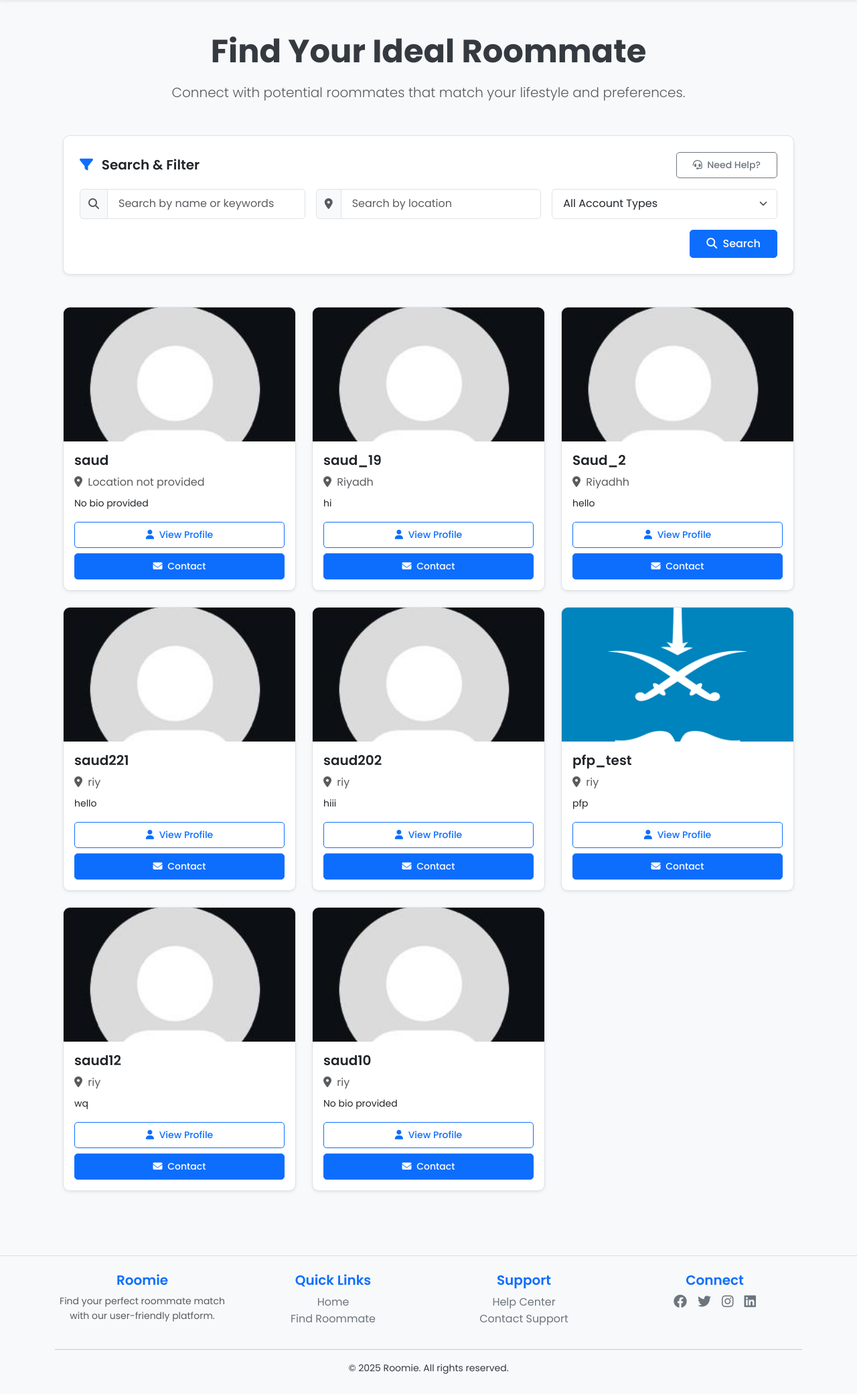
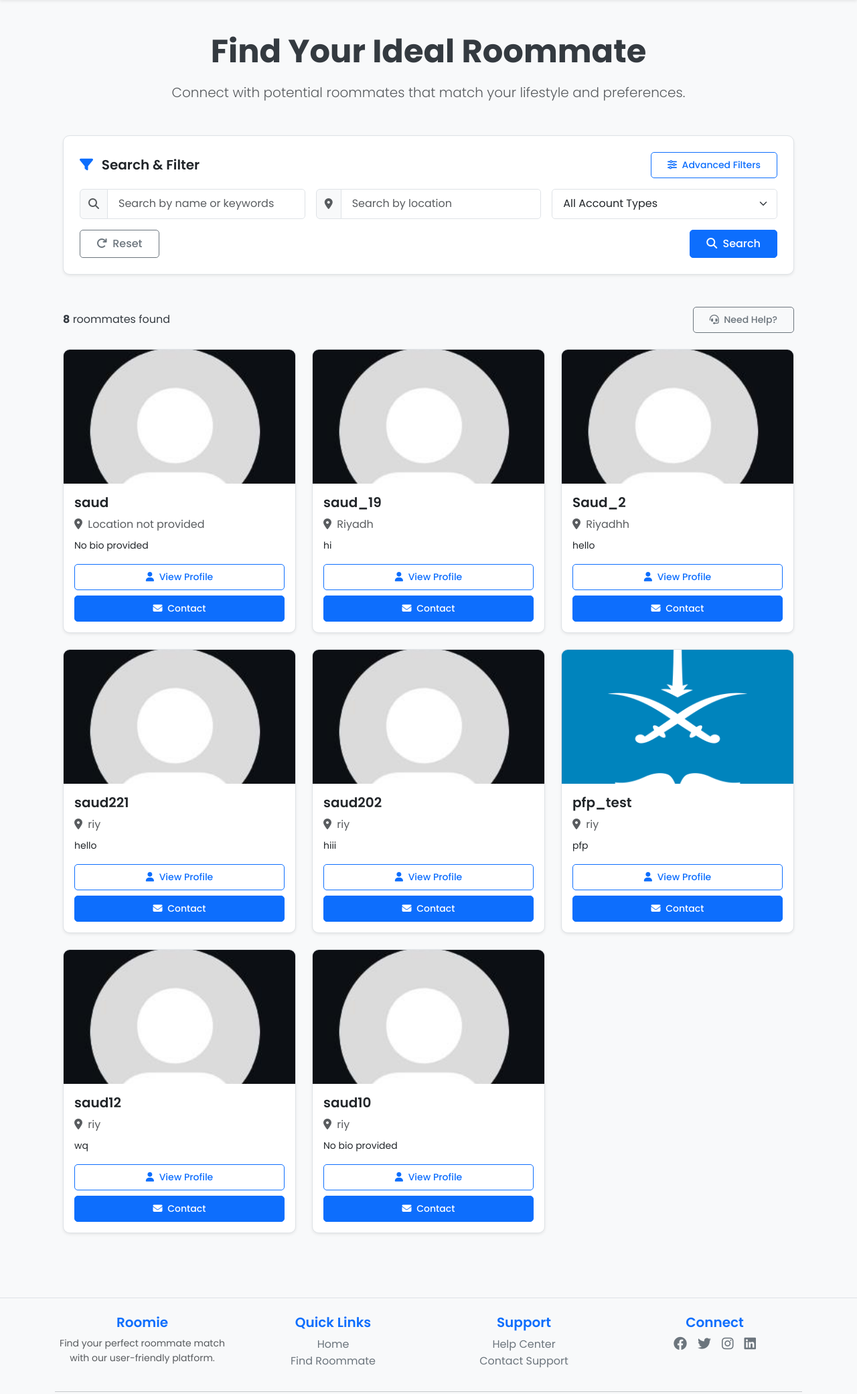
Before and after one commit to sh3ba1R/RoomiePlatform, a Django app: page /find-roommate/ in a window 1280 px wide. Shown: the part 74-2155 px from the top of the page at 67% size. Before the commit the page ends 2125 px from the top, so only its background shows below. Run offline with Django 5.2, Linux system fonts and the light colour scheme; data comes from the database, SQL or seed files in the repository; both versions use the stored data as it was after the commit.

Commit message:
Roommate Search and Filter System Improvement

```diff
--- a/roomie/templates/find_roommate.html
+++ b/roomie/templates/find_roommate.html
@@ -18,13 +18,13 @@
         <h5 class="card-title mb-0">
           <i class="fas fa-filter text-primary me-2"></i> Search & Filter
         </h5>
-        <!-- Add Help Button -->
-        <a href="{% url 'submit_support_ticket' %}?type=general" class="btn btn-sm btn-outline-secondary">
-          <i class="fas fa-headset me-1"></i> Need Help?
-        </a>
+        <button class="btn btn-sm btn-outline-primary" type="button" data-bs-toggle="collapse" data-bs-target="#advancedFilters" aria-expanded="false">
+          <i class="fas fa-sliders-h me-1"></i> Advanced Filters
+        </button>
       </div>
+
       <form id="roommate-filter-form" method="GET" class="row g-3">
-        <!-- Search bar -->
+        <!-- Basic Search Options -->
         <div class="col-md-4">
           <div class="input-group">
             <span class="input-group-text bg-light">
@@ -69,8 +69,53 @@
           </select>
         </div>
 
-        <!-- Submit button -->
-        <div class="col-12 text-end">
+        <!-- Advanced Filters (Collapsible) -->
+        <div class="col-12 collapse" id="advancedFilters">
+          <div class="card card-body mt-3">
+            <div class="row g-3">
+              <!-- Budget Range -->
+              <div class="col-md-6">
+                <label class="form-label">Budget Range ($)</label>
+                <div class="row">
+                  <div class="col-6">
+                    <input type="number" class="form-control" name="min_budget" placeholder="Min" value="{{ request.GET.min_budget }}">
+                  </div>
+                  <div class="col-6">
+                    <input type="number" class="form-control" name="max_budget" placeholder="Max" value="{{ request.GET.max_budget }}">
+                  </div>
+                </div>
+              </div>
+
+              <!-- Lifestyle Preferences -->
+              <div class="col-md-6">
+                <label class="form-label">Lifestyle</label>
+                <select name="lifestyle" class="form-select">
+                  <option value="">Any Lifestyle</option>
+                  <option value="quiet" {% if request.GET.lifestyle == 'quiet' %}selected{% endif %}>Quiet/Studious</option>
+                  <option value="social" {% if request.GET.lifestyle == 'social' %}selected{% endif %}>Social/Outgoing</option>
+                  <option value="neat" {% if request.GET.lifestyle == 'neat' %}selected{% endif %}>Neat/Organized</option>
+                  <option value="relaxed" {% if request.GET.lifestyle == 'relaxed' %}selected{% endif %}>Relaxed/Laid-back</option>
+                </select>
+              </div>
+
+              <!-- Availability Status -->
+              <div class="col-md-6">
+                <label class="form-label">Availability Status</label>
+                <select name="is_available" class="form-select">
+                  <option value="">Any Status</option>
+                  <option value="true" {% if request.GET.is_available == 'true' %}selected{% endif %}>Available Now</option>
+                  <option value="false" {% if request.GET.is_available == 'false' %}selected{% endif %}>Not Available</option>
+                </select>
+              </div>
+            </div>
+          </div>
+        </div>
+
+        <!-- Submit and Reset Buttons -->
+        <div class="col-12 d-flex justify-content-between">
+          <a href="{% url 'find_roommate' %}" class="btn btn-outline-secondary">
+            <i class="fas fa-redo me-1"></i> Reset
+          </a>
           <button type="submit" class="btn btn-primary">
             <i class="fas fa-search me-1"></i> Search
           </button>
@@ -79,11 +124,26 @@
     </div>
   </div>
 
+  <!-- Search Results Stats -->
+  <div class="d-flex justify-content-between align-items-center mb-4">
+    <p class="mb-0">
+      <strong>{{ roommates.paginator.count }}</strong> roommates found
+      {% if request.GET.search or request.GET.location or request.GET.account_type %}
+        matching your criteria
+      {% endif %}
+    </p>
+    <div>
+      <a href="{% url 'support_home' %}" class="btn btn-sm btn-outline-secondary">
+        <i class="fas fa-headset me-1"></i> Need Help?
+      </a>
+    </div>
+  </div>
+
   <!-- Roommate Profiles Section -->
   <div class="row g-4">
     {% for roommate in roommates %}
     <div class="col-md-4">
-      <div class="card h-100 shadow-sm">
+      <div class="card h-100 shadow-sm hover-card">
         <!-- Profile Photo -->
         {% if roommate.profile_photo %}
         <img
@@ -108,6 +168,20 @@
             <i class="fas fa-map-marker-alt me-1"></i>
             {{ roommate.location|default:"Location not provided" }}
           </p>
+
+          <!-- Additional Profile Details -->
+          {% if roommate.budget %}
+          <p class="card-text mb-1 small">
+            <i class="fas fa-dollar-sign me-1 text-success"></i> Budget: ${{ roommate.budget }}/month
+          </p>
+          {% endif %}
+
+          {% if roommate.lifestyle_preferences %}
+          <p class="card-text mb-1 small">
+            <i class="fas fa-user-friends me-1 text-primary"></i> Lifestyle: {{ roommate.lifestyle_preferences }}
+          </p>
+          {% endif %}
+
           <p class="card-text small mb-3">
             {% if roommate.bio %}
               {{ roommate.bio|truncatechars:60 }}
@@ -138,8 +212,11 @@
     <div class="col-12 text-center">
       <div class="alert alert-info py-4">
         <i class="fas fa-info-circle me-2"></i>
-        No roommate profiles found at the moment. Check back soon or be the first to create a profile!
+        No roommate profiles found matching your search criteria. Try adjusting your filters.
       </div>
+      <a href="{% url 'find_roommate' %}" class="btn btn-outline-primary mt-3">
+        <i class="fas fa-redo me-1"></i> Reset Search
+      </a>
     </div>
     {% endfor %}
   </div>
@@ -150,7 +227,7 @@
     <ul class="pagination justify-content-center">
       {% if roommates.has_previous %}
       <li class="page-item">
-        <a class="page-link" href="?page={{ roommates.previous_page_number }}">
+        <a class="page-link" href="?{% for key, value in request.GET.items %}{% if key != 'page' %}{{ key }}={{ value }}&{% endif %}{% endfor %}page={{ roommates.previous_page_number }}">
           &laquo; Previous
         </a>
       </li>
@@ -167,14 +244,14 @@
       </li>
       {% else %}
       <li class="page-item">
-        <a class="page-link" href="?page={{ i }}">{{ i }}</a>
+        <a class="page-link" href="?{% for key, value in request.GET.items %}{% if key != 'page' %}{{ key }}={{ value }}&{% endif %}{% endfor %}page={{ i }}">{{ i }}</a>
       </li>
       {% endif %}
       {% endfor %}
 
       {% if roommates.has_next %}
       <li class="page-item">
-        <a class="page-link" href="?page={{ roommates.next_page_number }}">
+        <a class="page-link" href="?{% for key, value in request.GET.items %}{% if key != 'page' %}{{ key }}={{ value }}&{% endif %}{% endfor %}page={{ roommates.next_page_number }}">
           Next &raquo;
         </a>
       </li>
@@ -186,5 +263,16 @@
     </ul>
   </nav>
   {% endif %}
+
+  <!-- Extra CSS for card hover effect -->
+  <style>
+    .hover-card {
+      transition: transform 0.3s ease;
+    }
+    .hover-card:hover {
+      transform: translateY(-5px);
+      box-shadow: 0 10px 20px rgba(0,0,0,0.1) !important;
+    }
+  </style>
 </div>
 {% endblock %}
--- a/roomie/views.py
+++ b/roomie/views.py
@@ -149,7 +149,59 @@ def list_room(request):
     return render(request, 'list_room.html', {'form': form, 'provider': request.user})
 
 def find_roommate(request):
-    roommates = User.objects.filter(account_type='seeker')  # Fetch only seekers
+    """
+    View to search and filter potential roommates based on user preferences.
+    """
+    # Start with all users
+    roommates = User.objects.all()
+
+    # Filter by account type
+    account_type = request.GET.get('account_type', '')
+    if account_type:
+        roommates = roommates.filter(account_type=account_type)
+    else:
+        # Default to showing seekers if no specific filter is applied
+        roommates = roommates.filter(account_type='seeker')
+
+    # Search by name, username, or bio
+    search_query = request.GET.get('search', '')
+    if search_query:
+        roommates = roommates.filter(
+            Q(username__icontains=search_query) |
+            Q(first_name__icontains=search_query) |
+            Q(last_name__icontains=search_query) |
+            Q(bio__icontains=search_query)
+        )
+
+    # Filter by location
+    location = request.GET.get('location', '')
+    if location:
+        roommates = roommates.filter(location__icontains=location)
+
+    # Filter by budget range if provided
+    min_budget = request.GET.get('min_budget', '')
+    max_budget = request.GET.get('max_budget', '')
+
+    if min_budget:
+        roommates = roommates.filter(budget__gte=min_budget)
+    if max_budget:
+        roommates = roommates.filter(budget__lte=max_budget)
+
+    # Filter by interests or lifestyle
+    lifestyle = request.GET.get('lifestyle', '')
+    if lifestyle:
+        roommates = roommates.filter(lifestyle_preferences__icontains=lifestyle)
+
+    # Filter by availability
+    is_available = request.GET.get('is_available', '')
+    if is_available:
+        roommates = roommates.filter(is_available=is_available == 'true')
+
+    # Pagination
+    paginator = Paginator(roommates, 9)  # Show 9 roommates per page
+    page = request.GET.get('page')
+    roommates = paginator.get_page(page)
+
     return render(request, "find_roommate.html", {'roommates': roommates})
 
 def send_message(request, user_id):
```
Also changed, not shown: db.sqlite3.
